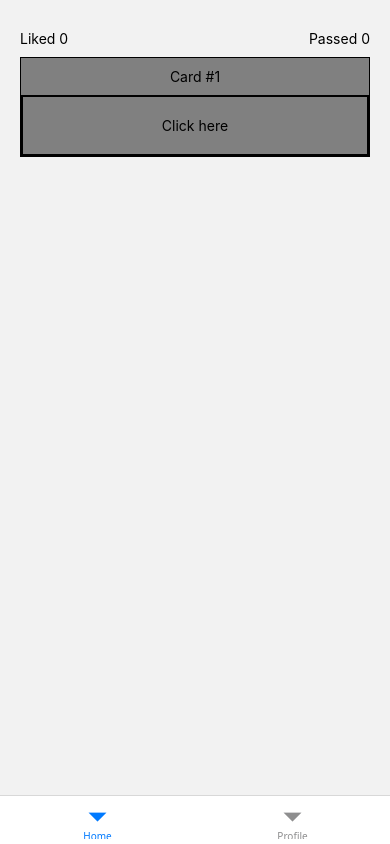
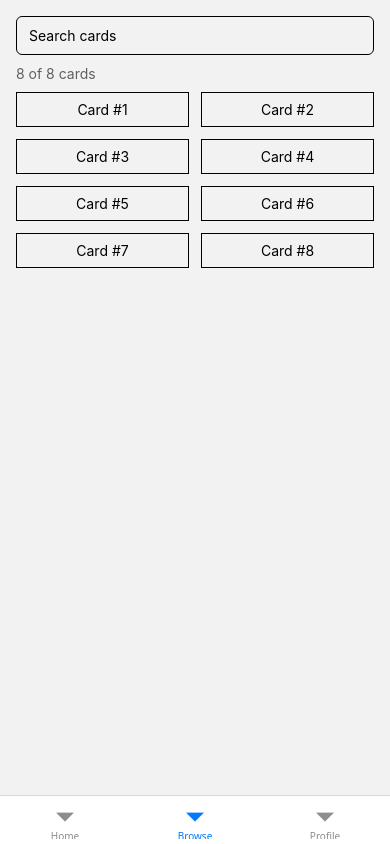
Before and after one commit to nkil123/mySuperApp, a React Native app: screen /Browse in a window 390 px wide. Built offline with nearby package versions, Linux system fonts and the light colour scheme.

Commit message:
added new feature

```diff
--- a/src/navigation/BottomTabNavigator.tsx
+++ b/src/navigation/BottomTabNavigator.tsx
@@ -2,9 +2,11 @@ import React from 'react';
 import { createBottomTabNavigator } from '@react-navigation/bottom-tabs';
 import Home from '../screens/Home';
 import Profile from '../screens/Profile';
+import Browse from '../screens/Browse';
 
 export type BottomTabStackParamList = {
   Home: undefined;
+  Browse: undefined;
   Profile: { userId: string };
 };
 
@@ -17,6 +19,7 @@ const BottomTabNavigator = () => {
       screenOptions={{ headerShown: false }}
     >
       <Tab.Screen name="Home" component={Home} />
+      <Tab.Screen name="Browse" component={Browse} />
       <Tab.Screen name="Profile" component={Profile} />
     </Tab.Navigator>
   );
--- a/src/navigation/StackNavigator.tsx
+++ b/src/navigation/StackNavigator.tsx
@@ -9,6 +9,7 @@ export type RootStackParamList = {
   BottomTabNavigator: undefined;
   Home: undefined;
   Profile: { userId: string };
+  Browse: undefined;
   // `| undefined` so Profile can still navigate here with no card.
   Details: { card?: DeckDataType } | undefined;
 };
--- /dev/null
+++ b/src/screens/Browse.tsx
@@ -0,0 +1,106 @@
+import {
+  FlatList,
+  Image,
+  Pressable,
+  StyleSheet,
+  Text,
+  TextInput,
+  View,
+} from 'react-native';
+import React, { useMemo, useState } from 'react';
+import { NativeStackScreenProps } from '@react-navigation/native-stack';
+import { RootStackParamList } from '../navigation/StackNavigator';
+import { DeckData, DeckDataType } from '../mockData/DeckData';
+
+type BrowseProps = NativeStackScreenProps<RootStackParamList, 'Browse'>;
+
+// Card labels look like "Card #3", so a natural query of "card 3" would miss
+// on a plain substring match. Drop everything but letters and digits from
+// both sides before comparing.
+const normalize = (value: string) => value.toLowerCase().replace(/[^a-z0-9]/g, '');
+
+const Browse = ({ navigation }: BrowseProps) => {
+  const [query, setQuery] = useState('');
+
+  const results = useMemo(() => {
+    const needle = normalize(query);
+    if (!needle) {
+      return DeckData;
+    }
+    return DeckData.filter(card => normalize(card.text).includes(needle));
+  }, [query]);
+
+  const renderTile = ({ item }: { item: DeckDataType }) => (
+    <Pressable
+      style={styles.tile}
+      onPress={() => navigation.navigate('Details', { card: item })}
+    >
+      <Image height={110} src={item.uri} style={styles.thumb} />
+      <Text style={styles.tileText}>{item.text}</Text>
+    </Pressable>
+  );
+
+  return (
+    <View style={styles.container}>
+      <TextInput
+        style={styles.search}
+        placeholder="Search cards"
+        value={query}
+        onChangeText={setQuery}
+        autoCorrect={false}
+      />
+      <Text style={styles.count}>
+        {`${results.length} of ${DeckData.length} cards`}
+      </Text>
+      <FlatList
+        data={results}
+        renderItem={renderTile}
+        keyExtractor={item => String(item.id)}
+        numColumns={2}
+        columnWrapperStyle={styles.row}
+        ListEmptyComponent={
+          <Text style={styles.empty}>{`No cards match "${query}"`}</Text>
+        }
+      />
+    </View>
+  );
+};
+
+const styles = StyleSheet.create({
+  container: {
+    flex: 1,
+    paddingHorizontal: 16,
+    paddingTop: 16,
+  },
+  search: {
+    borderWidth: 1,
+    borderRadius: 6,
+    paddingHorizontal: 12,
+    paddingVertical: 10,
+  },
+  count: {
+    opacity: 0.6,
+    paddingVertical: 10,
+  },
+  row: {
+    gap: 12,
+  },
+  tile: {
+    flex: 1,
+    borderWidth: 1,
+    marginBottom: 12,
+  },
+  thumb: {
+    width: '100%',
+  },
+  tileText: {
+    paddingVertical: 8,
+    textAlign: 'center',
+  },
+  empty: {
+    paddingTop: 30,
+    textAlign: 'center',
+  },
+});
+
+export default Browse;
```
